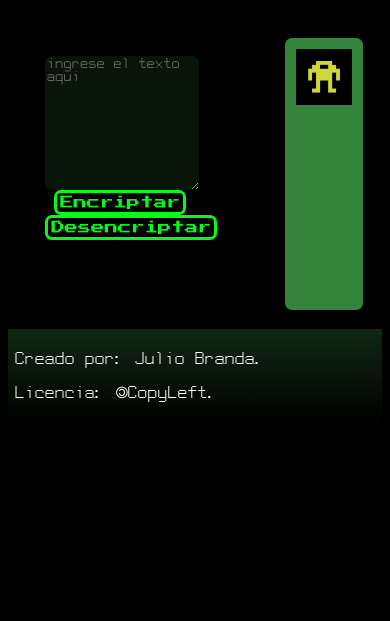
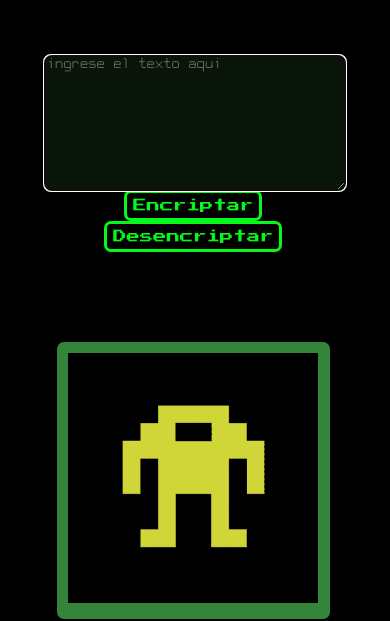
Before and after one commit to k0lst0m13r/encripter, a plain HTML site: page index.html in a window 390 px wide. Shown: the part 235-856 px from the top of the page. Drawn offline with Linux system fonts and the light colour scheme.

Commit message:
mejoras responsive

```diff
--- a/encripter.js
+++ b/encripter.js
@@ -39,6 +39,8 @@ function copiar() {
   navigator.clipboard.writeText(contenido);
 }
 
+var foco = document.getElementById("in-box");
+foco.focus();
 
 document.getElementById("out-box").style.display = "none";
 document.getElementById("copy").style.display = "none";
--- a/index.html
+++ b/index.html
@@ -27,8 +27,8 @@
         <div>
             <form action="">
                 <textarea name="" id="in-box" cols="30" rows="10" placeholder="ingrese el texto aqui"></textarea>
-                    <input id="encripter" class="btn" type="submit" value="Encriptar" onclick="byeBot()">
-                    <input id="decripter" class="btn" type="submit" value="Desencriptar" onclick="byeBot()">
+                    <input id="encripter" class="btn" type="submit" value="Encriptar">
+                    <input id="decripter" class="btn" type="submit" value="Desencriptar">
             </form>
         </div>
     </section>
--- a/style.css
+++ b/style.css
@@ -130,3 +130,17 @@ footer {
     font-family: GuruMeditationNbp-GynZ;
     src: url(fonts/GuruMeditationNbp-GynZ.ttf) format("truetype");
 }
+
+@media screen and (max-width: 480px){
+    #in {
+        width: auto;
+    }
+
+    #out {
+        margin: 14%;
+        width: 67%;
+        height: 100%;
+
+    }
+
+}
```
